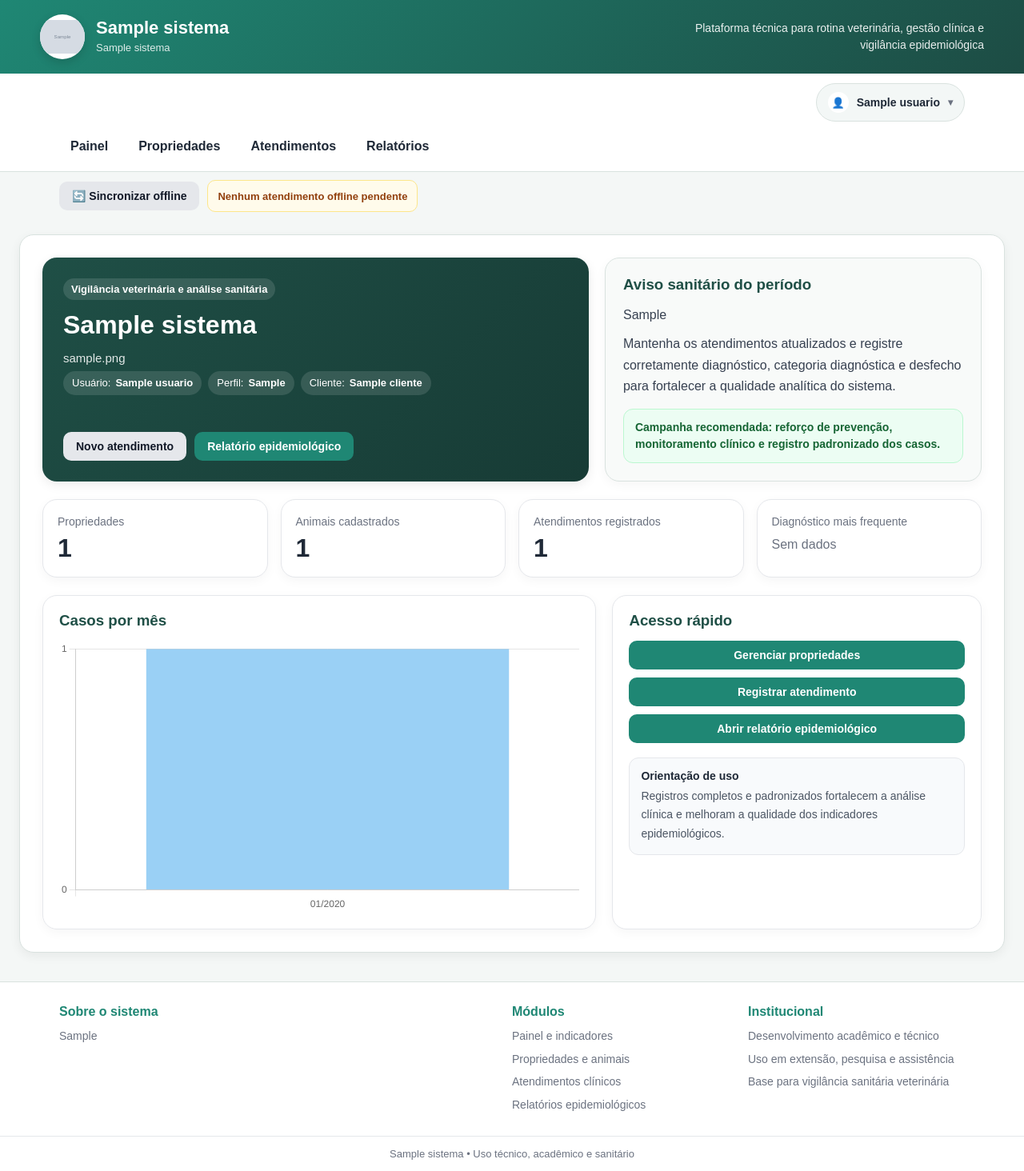
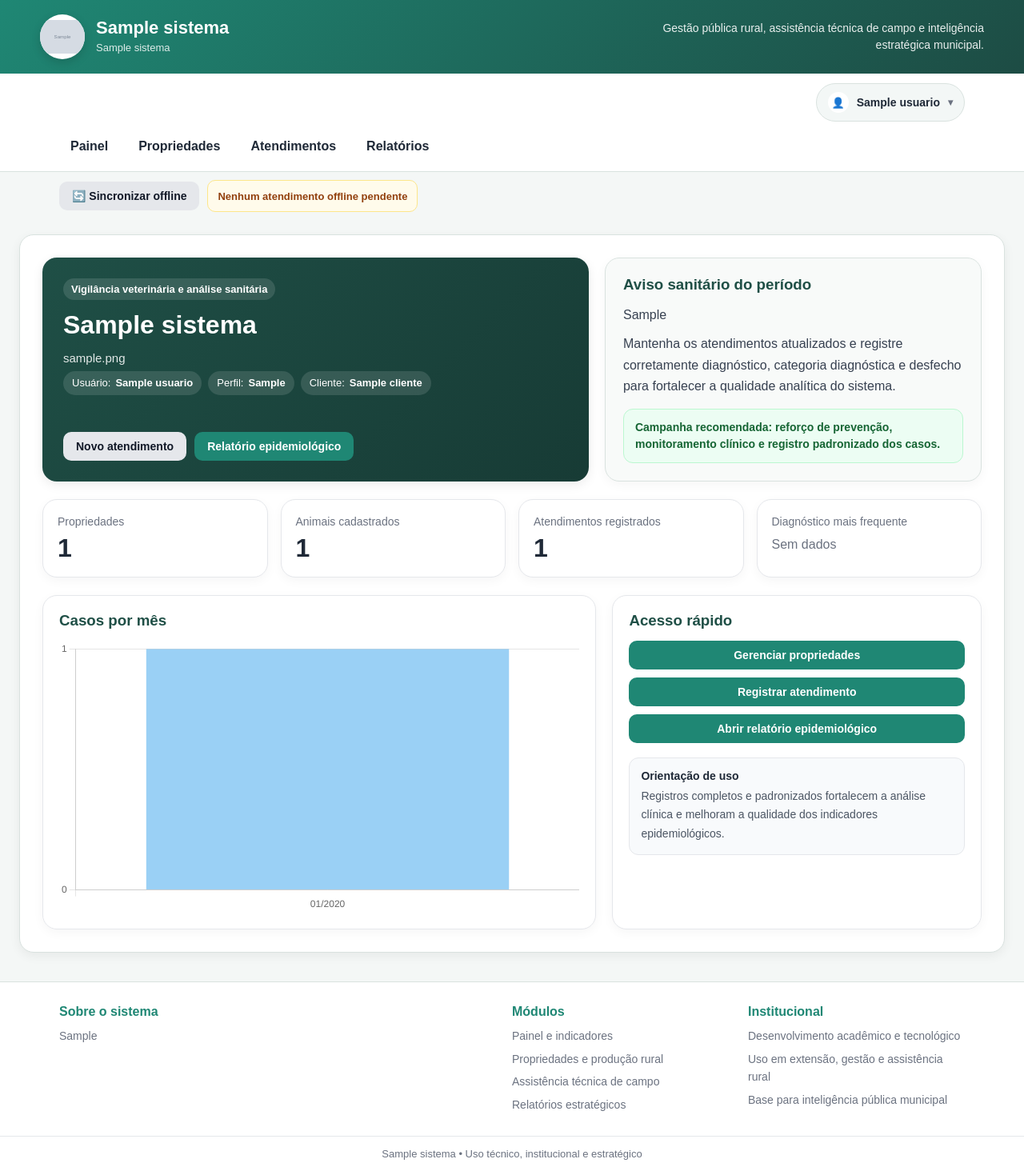
Before and after one commit to glauciocassiano-star/plataforma-relatorios, a Flask app: page /painel in a window 1280 px wide. Shown: the whole page at 80% size. Run offline with Flask 3, Linux system fonts and the light colour scheme; a user stored in the database is signed in; tables that the repository leaves empty hold one stand-in row (values such as "Sample post"); grey boxes marked "Sample" are stand-in pictures.

Commit message:
reposiciona moovet para gestao rural integrada

```diff
--- a/app/templates/base.html
+++ b/app/templates/base.html
@@ -17,7 +17,7 @@
   <meta name="apple-mobile-web-app-status-bar-style" content="default">
   <link rel="apple-touch-icon" href="{{ url_for('static', filename='icons/icon-192.png') }}">
 
-  <link rel="stylesheet" href="{{ url_for('static', filename='css/style.css') }}?v=3">
+  <link rel="stylesheet" href="{{ url_for('static', filename='css/style.css') }}?v=4">
   {% block extra_css %}{% endblock %}
 </head>
 <body>
@@ -42,13 +42,13 @@
             </h1>
 
             <p>
-              {{ config_sistema.subtitulo if config_sistema and config_sistema.subtitulo else "Gestão clínica, monitoramento sanitário e inteligência epidemiológica para propriedades rurais" }}
+              {{ config_sistema.subtitulo if config_sistema and config_sistema.subtitulo else "Plataforma para assistência técnica rural, saúde animal, produção e inteligência territorial para propriedades e municípios." }}
             </p>
           </div>
         </div>
 
         <div class="topbar-right">
-          Plataforma técnica para rotina veterinária, gestão clínica e vigilância epidemiológica
+          Gestão pública rural, assistência técnica de campo e inteligência estratégica municipal.
         </div>
       </div>
     </header>
@@ -128,10 +128,10 @@
         </div>
 
         <div class="navbar-inner" id="navbar-inner">
-  <a class="nav-link" href="{{ url_for('main.painel') }}">Painel</a>
-  <a class="nav-link" href="{{ url_for('main.propriedades') }}">Propriedades</a>
-  <a class="nav-link" href="{{ url_for('main.selecionar_atendimento') }}">Atendimentos</a>
-  <a class="nav-link" href="{{ url_for('main.central_relatorios') }}">Relatórios</a>
+          <a class="nav-link" href="{{ url_for('main.painel') }}">Painel</a>
+          <a class="nav-link" href="{{ url_for('main.propriedades') }}">Propriedades</a>
+          <a class="nav-link" href="{{ url_for('main.selecionar_atendimento') }}">Atendimentos</a>
+          <a class="nav-link" href="{{ url_for('main.central_relatorios') }}">Relatórios</a>
 
           {% if session.get("usuario_id") and session.get("perfil") in ["admin_master", "admin_cliente"] %}
             <a class="nav-link" href="{{ url_for('main.admin_painel') }}">Administração</a>
@@ -187,7 +187,7 @@
         <div>
           <h4>Sobre o sistema</h4>
           <p>
-            {{ config_sistema.rodape if config_sistema and config_sistema.rodape else "O Moovet é uma plataforma voltada ao registro de prontuário veterinário, acompanhamento clínico e apoio à análise epidemiológica em propriedades rurais." }}
+            {{ config_sistema.rodape if config_sistema and config_sistema.rodape else "O Moovet é uma plataforma voltada à organização da assistência técnica rural, saúde animal, produção agropecuária e geração de indicadores estratégicos para propriedades e municípios." }}
           </p>
         </div>
 
@@ -195,24 +195,24 @@
           <h4>Módulos</h4>
           <ul>
             <li>Painel e indicadores</li>
-            <li>Propriedades e animais</li>
-            <li>Atendimentos clínicos</li>
-            <li>Relatórios epidemiológicos</li>
+            <li>Propriedades e produção rural</li>
+            <li>Assistência técnica de campo</li>
+            <li>Relatórios estratégicos</li>
           </ul>
         </div>
 
         <div>
           <h4>Institucional</h4>
           <ul>
-            <li>Desenvolvimento acadêmico e técnico</li>
-            <li>Uso em extensão, pesquisa e assistência</li>
-            <li>Base para vigilância sanitária veterinária</li>
+            <li>Desenvolvimento acadêmico e tecnológico</li>
+            <li>Uso em extensão, gestão e assistência rural</li>
+            <li>Base para inteligência pública municipal</li>
           </ul>
         </div>
       </div>
 
       <div class="footer-bottom">
-        {{ config_sistema.nome_plataforma if config_sistema and config_sistema.nome_plataforma else "Moovet" }} • Uso técnico, acadêmico e sanitário
+        {{ config_sistema.nome_plataforma if config_sistema and config_sistema.nome_plataforma else "Moovet" }} • Uso técnico, institucional e estratégico
       </div>
     </footer>
   {% endif %}
```
